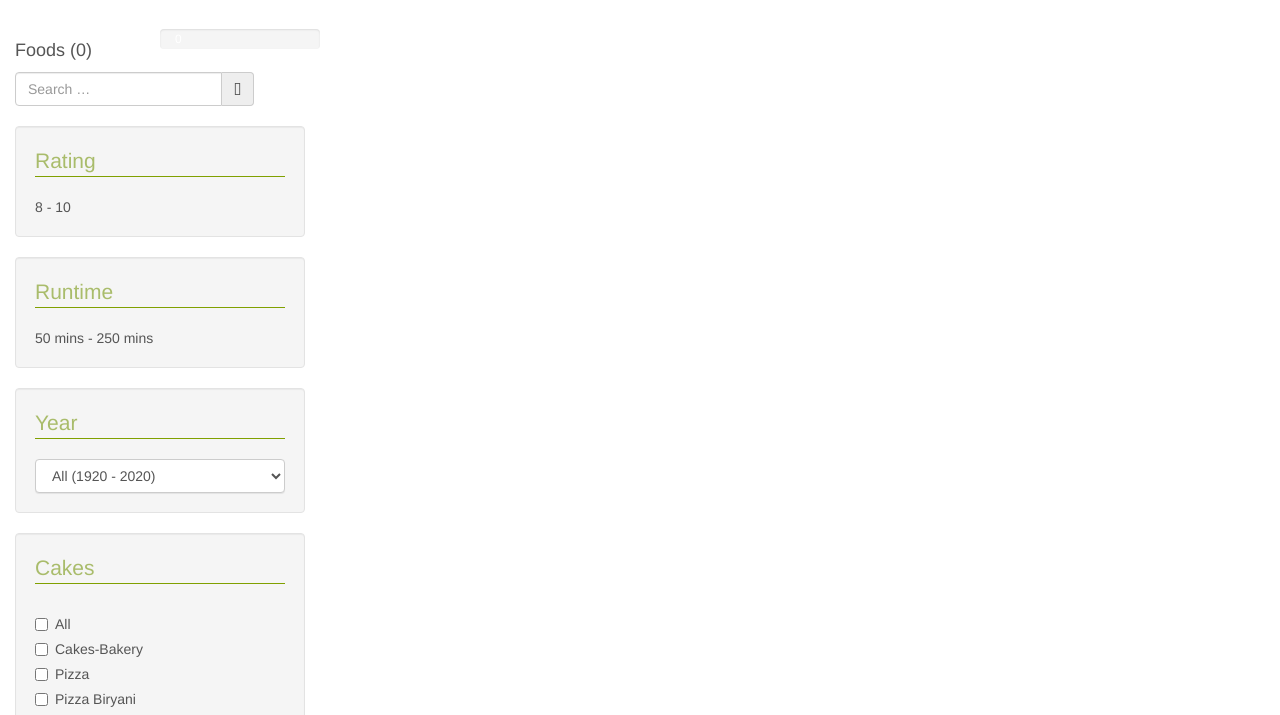
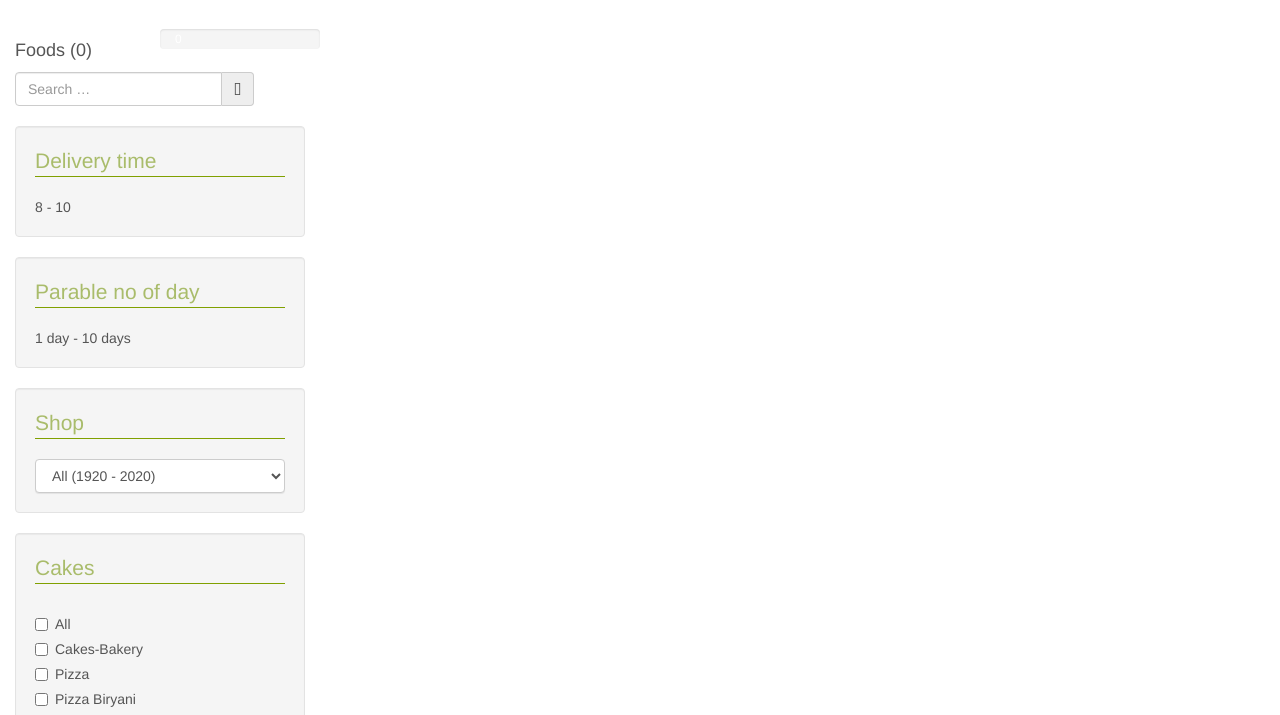
Before and after one commit to ramfastrack/Food, a plain HTML site: page collection.html in a window 1280 px wide. Shown: the part 78-793 px from the top of the page. Drawn offline with nearby package versions, Linux system fonts and the light colour scheme; files whose address does not match are found by name.

Commit message:
collection

```diff
--- a/collection.html
+++ b/collection.html
@@ -102,7 +102,7 @@
         <br>
         <div class="well">
             <fieldset id="rating_criteria">
-                <legend>Rating</legend> <span id="rating_range_label" class="slider-label">8 - 10</span>
+                <legend>Delivery time</legend> <span id="rating_range_label" class="slider-label">8 - 10</span>
                 <div id="rating_slider" class="slider">
                 </div>
                 <input type="hidden" id="rating_filter" value="8-10">
@@ -110,7 +110,7 @@
         </div>
         <div class="well">
             <fieldset id="runtime_criteria">
-                <legend>Runtime</legend> <span id="runtime_range_label" class="slider-label">50 mins - 250 mins</span>
+                <legend>Parable no of day</legend> <span id="runtime_range_label" class="slider-label">1 day - 10 days</span>
                 <div id="runtime_slider" class="slider">
                 </div>
                 <input type="hidden" id="runtime_filter" value="50-250">
@@ -118,7 +118,7 @@
         </div>
         <div class="well">
             <fieldset id="year_criteria">
-                <legend>Year</legend>
+                <legend>Shop</legend>
                 <select class="form-control" id="year_filter">
                     <option value="all">All (1920 - 2020)</option>
                     <option value="1920-1930">1920 - 1930</option>
```
